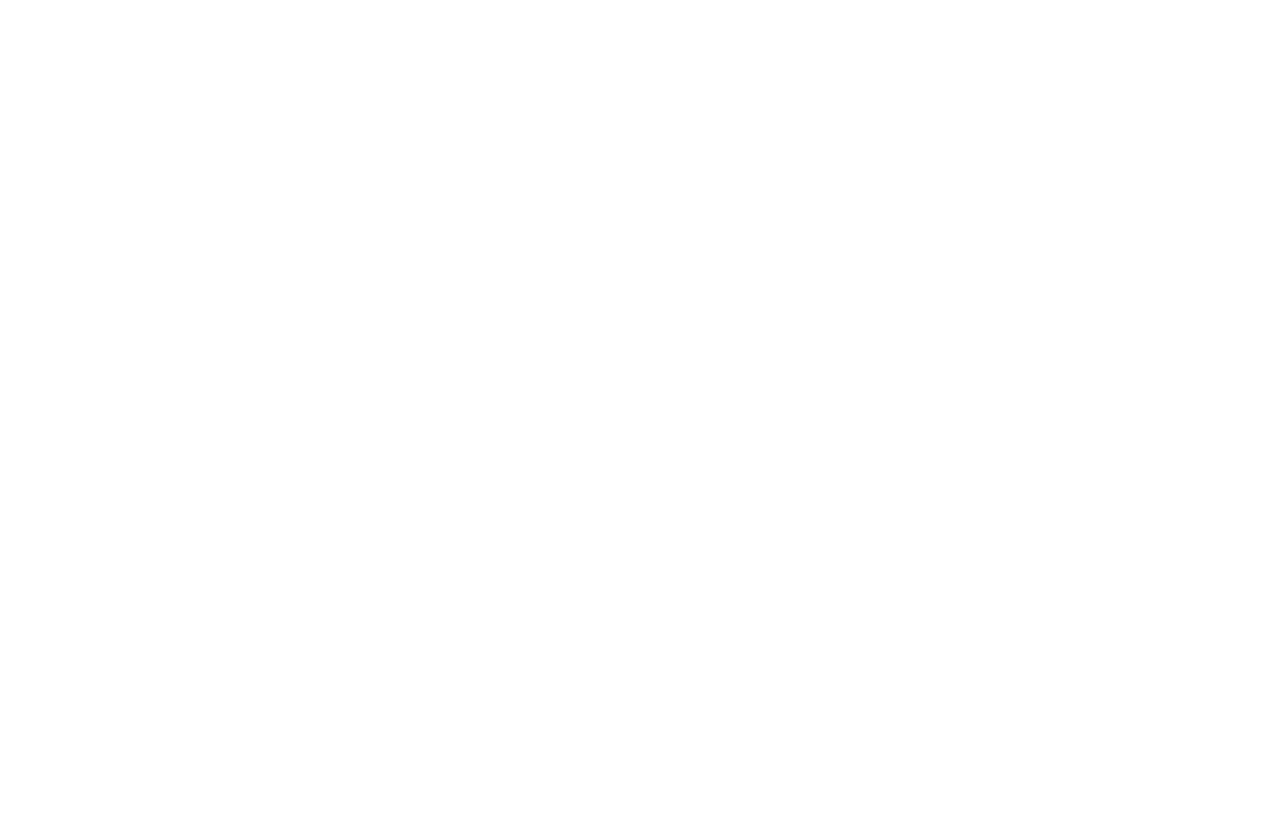
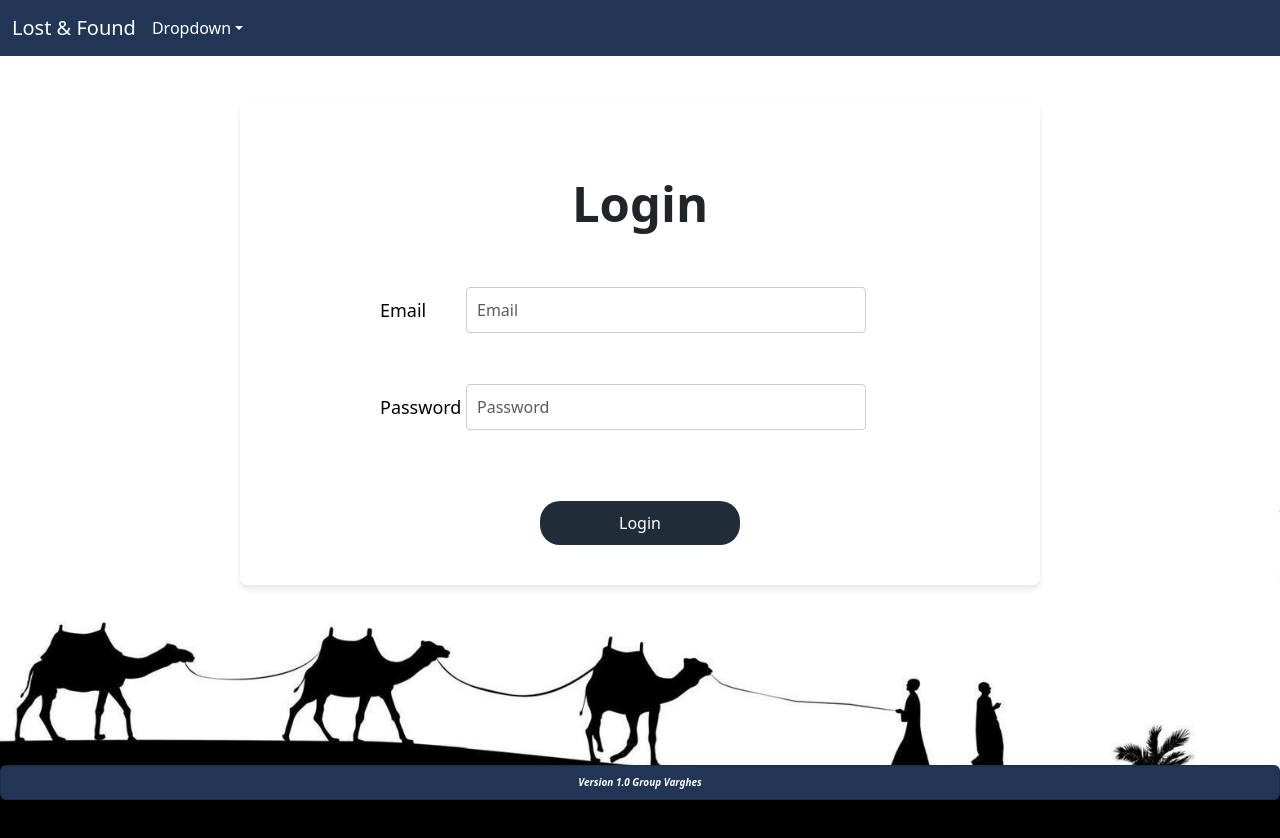
Before and after one commit to MarcusongytDev/lost-and-found-app-client, a React (Create React App) app: page /loginPage in a window 1280 px wide. Before the commit this address had no page. Shown: the top 838 px of the page. Before the commit the page ends 800 px from the top, so only its background shows below. Built offline with nearby package versions, Linux system fonts and the light colour scheme.

Commit message:
updated contactfinder & add loginpage & centralized filtered search
both loginpage and contactfinder have the names by the side,
and centralized filtered search

```diff
--- a/src/App.js
+++ b/src/App.js
@@ -1,6 +1,6 @@
 import React, { Component, useEffect, useState } from 'react';
 import './App.css';
-import {BrowserRouter as Router, Routes, Route, Link, Navigate} from 'react-router-dom'; // Install components, router, route
+import {BrowserRouter as Router, Routes, Route, Navigate} from 'react-router-dom'; // Install components, router, route
 import NewHomePage from "./pages/NewHomePage";
 import LostItemCatalog from "./pages/lostItemCatalog";
 import LostItemNotice from './pages/lostItemNotice';
@@ -10,6 +10,8 @@ import ContactFinder from './pages/contactFinder';
 import Settings from './pages/settings';
 import FilteredSearch from './pages/filteredSearch';
 import LostItemMap from './pages/lostItemMap';
+import LoginPage from './pages/loginPage';
+import { Link } from 'react-router-dom';
 
 
 
@@ -28,6 +30,7 @@ function Apps(){
             <Route path = "foundItemNotice" exact element={<><Template/><FoundItemNotice/></>} />
             <Route path = "contactFinder" exact element={<><Template/><ContactFinder/></>} />
             <Route path = "filteredSearch" exact element={<><Template/><FilteredSearch/></>} />
+            <Route path = "loginPage" exact element={<><Template/><LoginPage/></>} />
             <Route path = "LostItemMap" exact element={<LostItemMap/>} />
           </Route>
         </Routes>
--- a/src/pages/contactFinder.css
+++ b/src/pages/contactFinder.css
@@ -1,4 +1,4 @@
-.container1{
+.containerCF{
     background-color: transparent;
     padding: 40px;
     border-radius: 8px;
@@ -7,38 +7,37 @@
     margin: 40px auto; /* used to be 40px */
 }
 
-.form-row{
-    display: flex;
-    color: #fff;
-    margin: 40px auto;
-    width: 1000px;
+.contact-finder-input{
+    width: 500;
+    padding: 10px;
+    border: 1px solid #ccc;
+    border-radius: 4px;
+    margin-bottom: 15px;
 }
 
-.form-row1{
-    display: flex;
-    color: #fff;
-    align-items: center;
-    margin: 40px auto;
-    width: 1000px;
+
+
+.contact-finder-label{
+    color: #090909;
 }
 
-.form-row2{
-    display: flex;
-    color: #fff;
-    align-items: center;
-    width: 1000px;
+
+.contact-finder-input1{
+    width: 800px;
+    padding: 10px;
+    border: 1px solid #080505;
+    border-radius: 4px;
+    margin-bottom: 15px;
 }
 
-.message-row{
-    display: flex;
-    color: #fff;
-    align-items: center;
-    margin: 40px auto;
-    width: 1000px;
+.contact-finder-label1{
+    color: #090909;
+
 }
 
+
 .sendmessagebtn{
-    background-color: #4879ad;
+    background-color: #212c39;
     border: none;
     padding: 10px 30px;
     border-radius: 20px;
@@ -47,13 +46,23 @@
     width: 1000px;
     max-width: 200px;
     margin: 20px auto 0;
+    color: #fff;
 }
+
+
 
 .sendmessagebtn:hover{
     background-color: #c4d0dc;
 
 }
 
-.text-center{
-    color:aqua;
+.text-centerCF{
+    display: flex;
+    flex-direction: column ;
+    align-items: center;
+    gap: 9px;
+    width: 100%;
+    font-size: 35px;
+    font-weight: 700;
+
 }
--- a/src/pages/filteredSearch.css
+++ b/src/pages/filteredSearch.css
@@ -1,10 +1,23 @@
-.container1{
-  background-color: #f9f9f9;
+.containerFS{
+  align-items: center;
+  background-color: #FFF;
   padding: 40px;
   border-radius: 8px;
   box-shadow: 0 4px 6px rgba(0,0,0,0.1);
   max-width: 800px;
   margin: 40px auto; /* used to be 40px */
+}
+
+.text-centerFS{
+  display: flex;
+  flex-direction: column ;
+  align-items: center;
+  gap: 0px;
+  width: 100%;
+  margin-top: 0px;
+  font-size: 35px;
+  font-weight: 700;
+  padding-bottom: 0px;
 }
 
 .parent-container {
@@ -34,22 +47,33 @@
   display: flex;
   justify-content: center; /* Centers children horizontally */
   align-items: center; /* Centers children vertically */
-  margin-top: 50px;
-  margin-bottom: 30px;
+  padding-bottom: 30px;
+
+
  }
 
 .FSform-row1{
   display: flex;
   justify-content: center; /* Centers children horizontally */
   align-items: center; /* Centers children vertically */
-  margin-bottom: 30px;
+  padding-bottom: 30px;
+  gap:9px;
 }
 
 .FSform-row2{
   display: flex;
 
   align-items: center;
-  width: 820px;
+  width: 500px;
+  margin-left: 0px;
+
+}
+
+.text-centerFilter{
+  margin-left: 190px;
+  align-items: center;
+  font-size: 23px;
+  font-style:oblique;
 }
 
 .searchbtn{
--- a/src/pages/filteredSearch.js
+++ b/src/pages/filteredSearch.js
@@ -26,8 +26,9 @@ function FilteredSearch() {
   };
 
   return (
-    <div className="container1 my-5 filteredSearch">
-      <h2 className="text-center mb-4">Search for lost item</h2>
+    <body className='backgroundsettings'>
+    <div className="containerFS my-5 filteredSearch">
+      <h2 className="text-centerFS mb-4">Search for lost item</h2>
       <div className="flexbox-container">
       <div className="form-wrapper">
       <Formik initialValues={initialValues} onSubmit={onSubmit} validationSchema={validationSchema}>
@@ -36,15 +37,16 @@ function FilteredSearch() {
             <FormGroup label="Name of lost item" name="name" type="text" placeholder="Eg. Waterbottle" />
           </div>
           <div className="FSform-row1">
-            <FormGroup label="Location item was lost" name="location" type="text" placeholder="Eg. Pioneer" />
+            <FormGroup label="Location of lost item" name="location" type="text" placeholder="Eg. Pioneer" />
           </div>
           <div class='FSparent'>
+          <h5 className="text-centerFilter mb-4">Filter:</h5>
             <div class='FSchild'>
-              <h5 className="text-center mb-4">Filter:</h5>
+
             </div>
             <div class='FSchild'>
               <div className="FSform-row2">
-                <FormGroup label="Item category:" name="itemCategory" type="text" placeholder="Item cateogory" />
+                <FormGroup label="Item category:" name="itemCategory" type="text" placeholder="Item category" />
               </div>
               <div className="FSform-row2">
                 <FormGroup label="Item colour:" name="itemColour" type="text" placeholder="Item colour" />
@@ -61,6 +63,7 @@ function FilteredSearch() {
       </div>
       </div>
     </div>
+    </body>
   );
 }
 
--- /dev/null
+++ b/src/pages/loginPage.css
@@ -0,0 +1,70 @@
+/* loginPage.css */
+.custom-label1 {
+    font-size: 18px;
+    color: #060101;
+    display: flex;
+
+    margin: 10px 100px;
+    gap: 200px auto;
+    padding-bottom: 50px;
+    flex-direction: column;
+
+
+
+   }
+
+   .custom-input1 {
+    width: 400px;
+    padding: 10px;
+    border: 1px solid #ccc;
+    border-radius: 4px;
+    gap: 200px;
+    flex-direction: column;
+
+
+   }
+
+   .error-message {
+    color: red;
+    font-size: 14px;
+    margin-bottom: 10px;
+   }
+
+   .boxlogin{
+    background-color: transparent;
+    padding: 40px;
+    border-radius: 8px;
+    box-shadow: 0 4px 6px rgba(0,0,0,0.1);
+    max-width: 800px;
+    margin: 40px auto; /* used to be 40px */
+}
+
+.text-center2{
+    display: flex;
+    flex-direction: column ;
+    align-items: center;
+    gap: 9px;
+    width: 100%;
+    margin-top: 30px;
+    font-size: 49px;
+    font-weight: 700;
+    padding-bottom: 30px;
+
+}
+
+.loginbtn{
+    background-color: #212c39;
+    border: none;
+    padding: 10px 30px;
+    border-radius: 20px;
+    cursor: pointer;
+    display: block;
+    width: 1000px;
+    max-width: 200px;
+    margin: 20px auto 0;
+    color: #fff;
+}
+
+.loginbtn:hover{
+    background-color: #c4d0dc;
+}
--- /dev/null
+++ b/src/pages/loginPage.js
@@ -0,0 +1,73 @@
+import React from 'react';
+import axios from 'axios';
+import { useNavigate } from 'react-router-dom';
+import { Formik, Form, Field, ErrorMessage } from 'formik';
+import * as Yup from 'yup';
+import 'bootstrap/dist/css/bootstrap.min.css'; // Ensure Bootstrap CSS is imported
+import './loginPage.css'; // Custom styles for the form
+
+function LoginPage() {
+  const navigate = useNavigate();
+
+  const initialValues = {
+
+    email: '',
+    password: '',
+
+  };
+
+  const validationSchema = Yup.object({
+
+    email: Yup.string().email('Invalid email address').required('Required'),
+    password: Yup.string().required('Required'),
+
+  });
+
+  const onSubmit = data => {
+    axios.post('http://localhost:5000/lostitems', data)
+      .then(() => navigate('/home'))
+      .catch(error => console.error('There was an error submitting the form:', error));
+  };
+
+
+  return (
+     <body className='backgroundsettings'>
+       <div className="boxlogin my-5 Login">
+         <h1 className="text-center2 mb-4">Login</h1>
+         <Formik initialValues={initialValues} onSubmit={onSubmit} validationSchema={validationSchema}>
+           <Form>
+             <div className="form-group row">
+               <div className="col-md-3">
+                 <label htmlFor="email" className="custom-label1">Email</label>
+               </div>
+               <div className="col-md-6">
+                 <Field name="email" type="email" className="form-control custom-input1" placeholder="Email" />
+                 <ErrorMessage name="email" component="div" className="error-message" />
+               </div>
+             </div>
+             <div className="form-group row">
+               <div className="col-md-3">
+                 <label htmlFor="password" className="custom-label1">Password</label>
+               </div>
+               <div className="col-md-6">
+                 <Field name="password" type="password" className="form-control custom-input1" placeholder="Password" />
+                 <ErrorMessage name="password" component="div" className="error-message" />
+               </div>
+             </div>
+             <button type="submit" className="loginbtn">Login</button>
+           </Form>
+         </Formik>
+       </div>
+     </body>
+  );
+ }
+
+const FormGroup = ({ label, name, type, placeholder, as }) => (
+  <div className="form-group col-md-6">
+    <label htmlFor={name}>{label}</label>
+    <Field name={name} type={type} as={as} className="form-control" placeholder={placeholder} />
+    <ErrorMessage name={name} component="div" className="error-message" />
+  </div>
+);
+
+export default LoginPage
```
Also changed, not shown: src/pages/contactFinder.js (+30 -22 lines).
